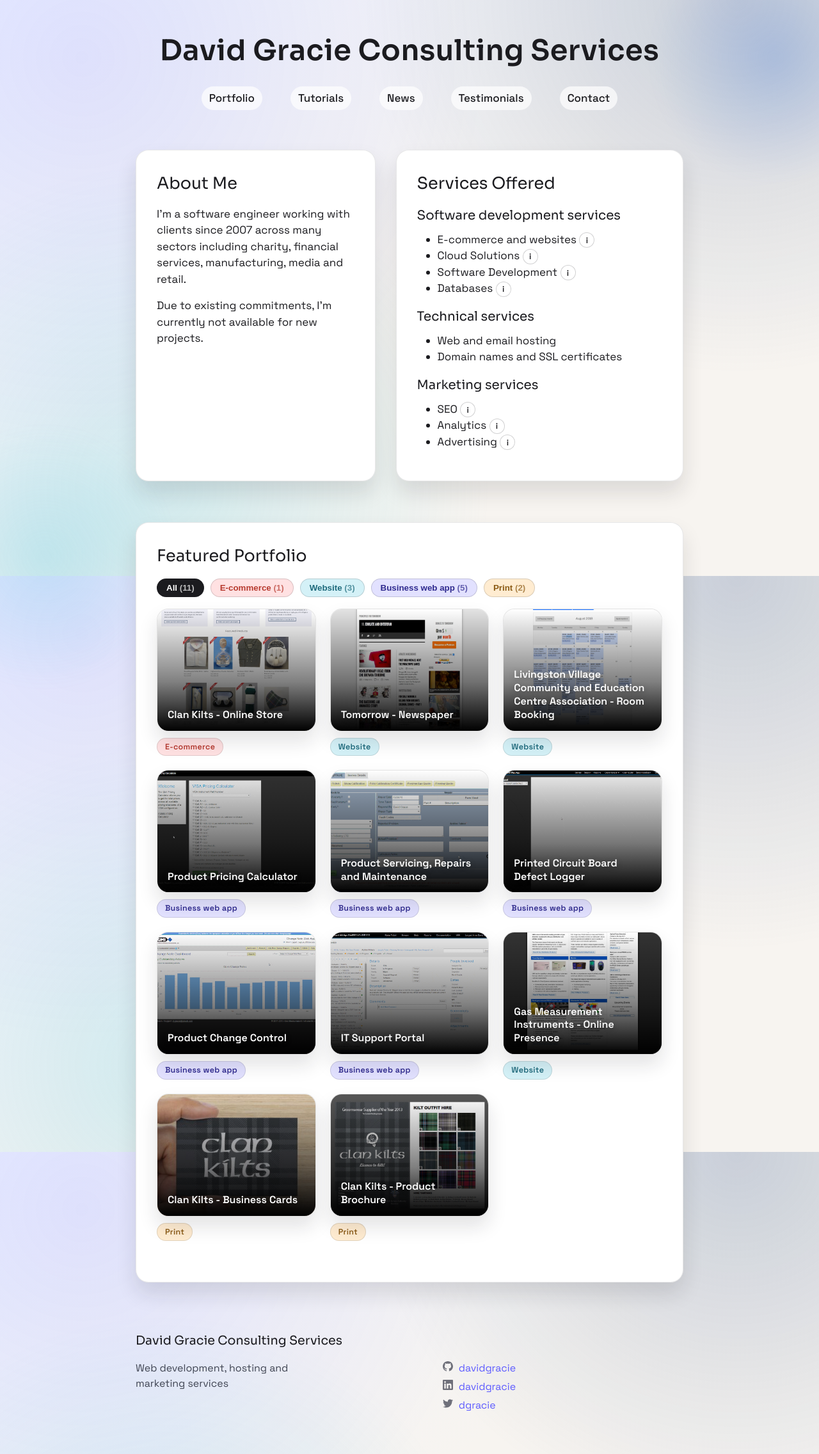
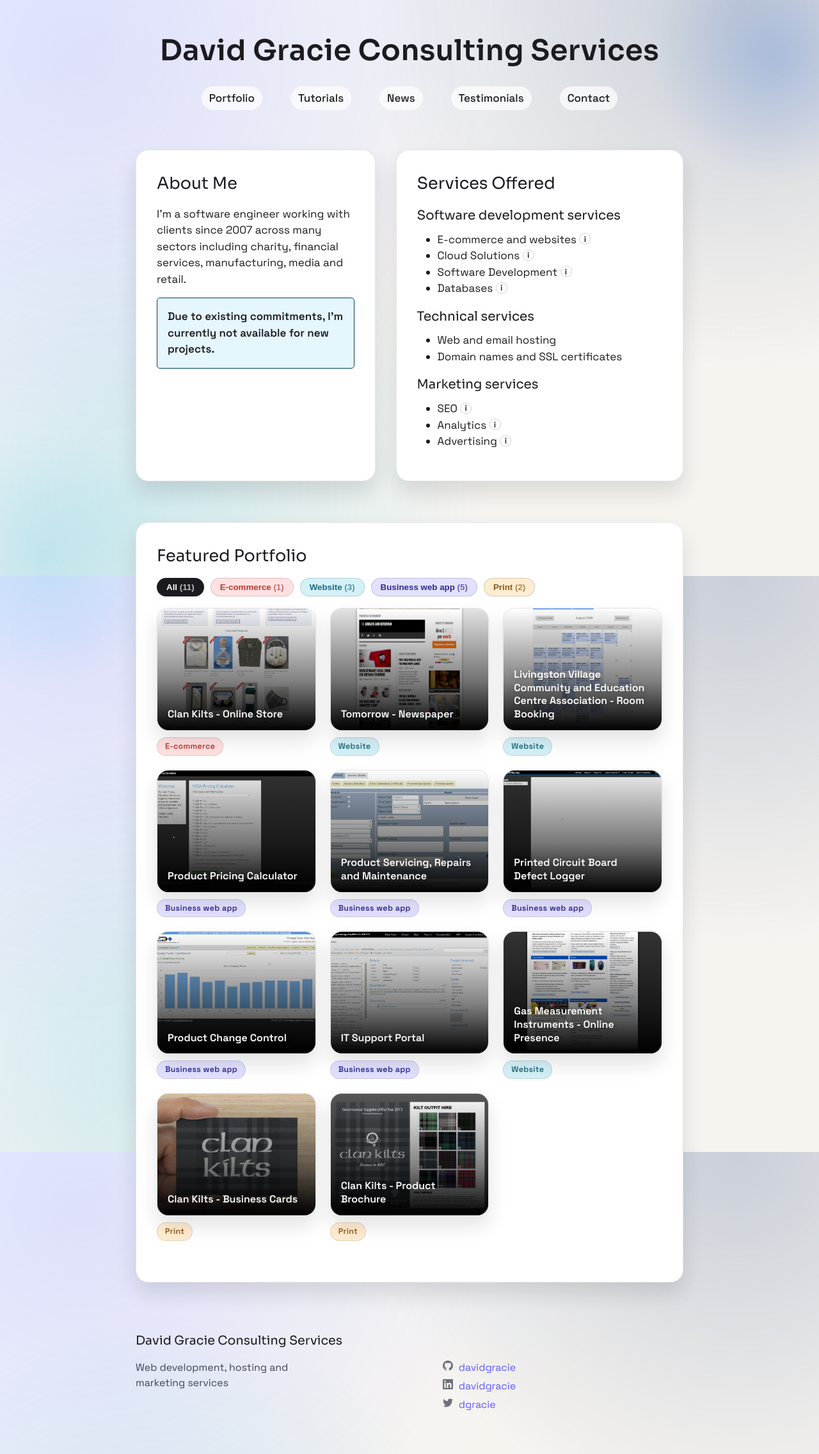
Before and after one commit to davidgracie/davidgracie.github.io, a Jekyll site: the page built from index.markdown, in a window 1280 px wide. Shown: the whole page at 64% size. Built offline with Jekyll 4.4.1, drawn with Linux system fonts in a browser that asks for light colours.

Commit message:
Update Gemfile and Gemfile.lock to include bigdecimal for Ruby 3.4 compatibility, enhance README with local testing instructions, and improve homepage styling with info box for project availability.

```diff
--- a/assets/main.scss
+++ b/assets/main.scss
@@ -319,8 +319,9 @@
   display: inline-flex;
   align-items: center;
   justify-content: center;
-  width: 22px;
-  height: 22px;
+  width: 16px;
+  height: 16px;
+  transform: translateY(-2px);
   border-radius: 50%;
   border: 1px solid rgba(27, 27, 31, 0.2);
   font-size: 0.8rem;
@@ -335,7 +336,7 @@
 
 .services-info:hover {
   z-index: 12;
-  transform: translateY(-1px);
+  transform: translateY(-3px);
   box-shadow: 0 8px 16px rgba(27, 27, 31, 0.12);
 }
 
--- a/index.markdown
+++ b/index.markdown
@@ -5,7 +5,9 @@
   <section class="intro-card">
     <h2>About Me</h2>
     <p>I'm a software engineer working with clients since 2007 across many sectors including charity, financial services, manufacturing, media and retail.</p>
-    <p>Due to existing commitments, I'm currently not available for new projects.</p>
+    <div class="info-box">
+      <strong>Due to existing commitments, I'm currently not available for new projects.</strong>
+    </div>
   </section>
   <section class="services-card">
     <h2>Services Offered</h2>
```
Also changed, not shown: Gemfile (+2 -9 lines), Gemfile.lock, README.md.
